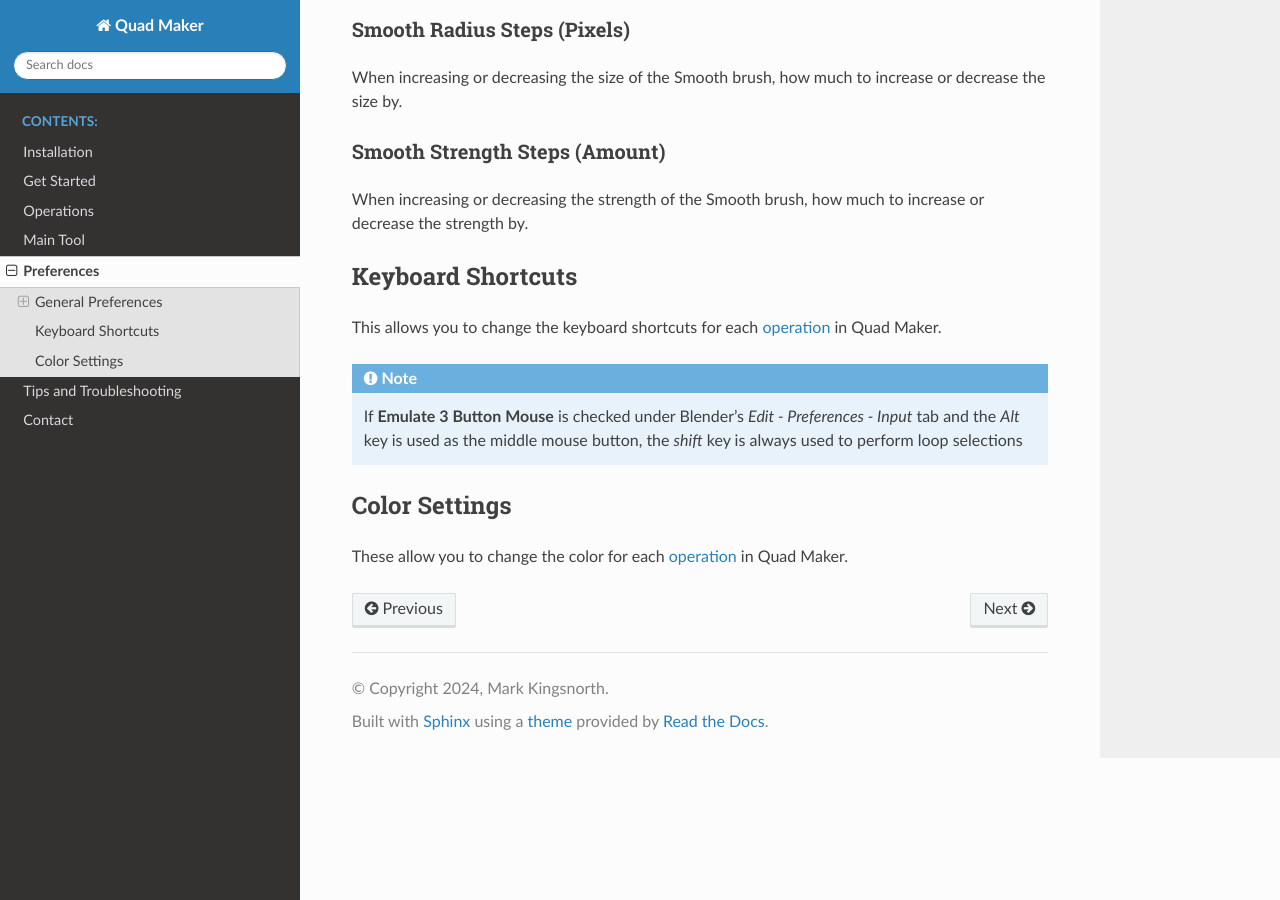
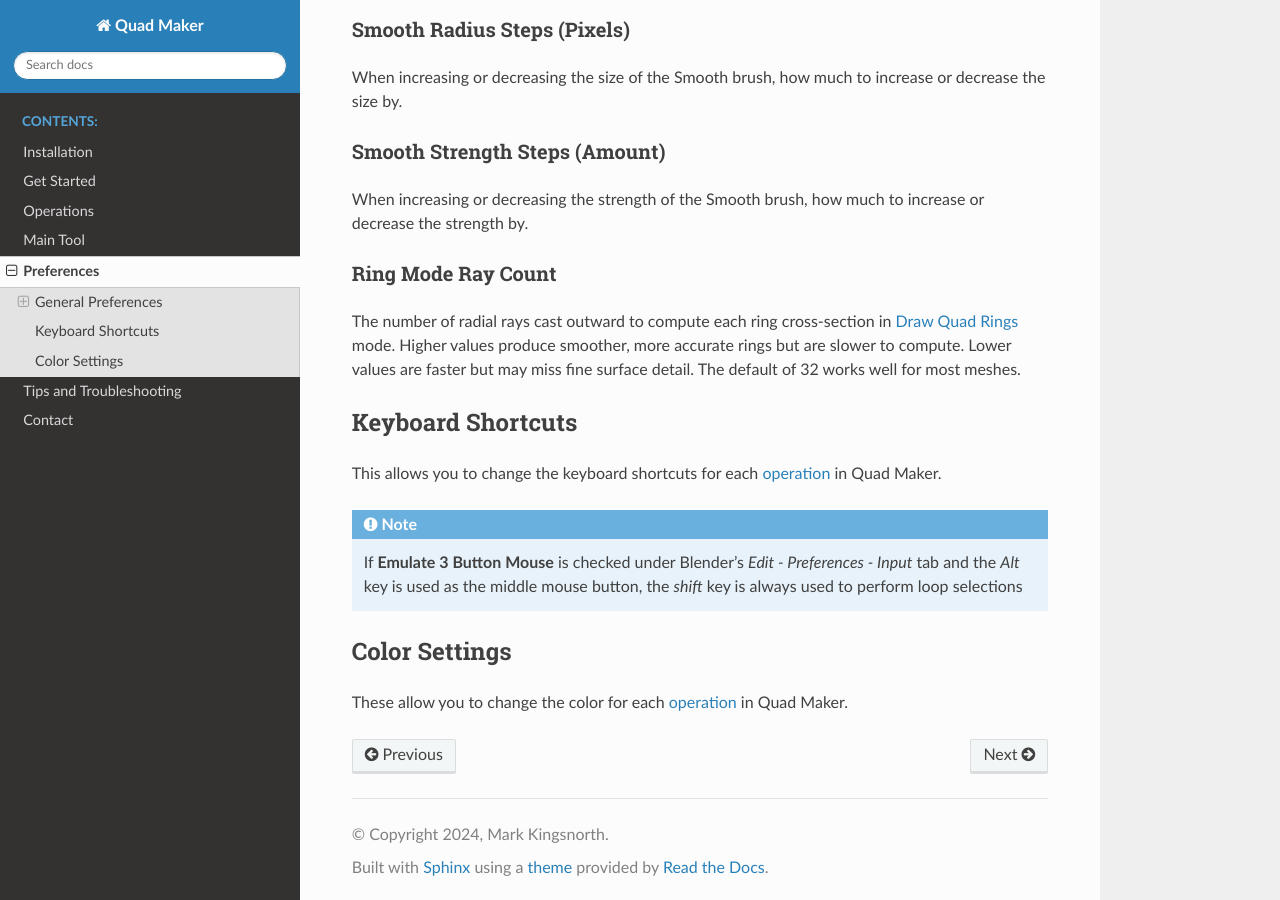
Before and after one commit to mkingsnorth/quad_maker_docs, a Sphinx documentation site: the page built from docs/preferences.rst, in a window 1280 px wide and 900 px high, scrolled down 2454 px. Built offline with Sphinx 7.4.7 and the Read the Docs theme 3.1.0, drawn with Linux system fonts in a browser that asks for light colours.

Commit message:
Add Ring Mode Ray Count to preferences docs
Co-Authored-By: Claude Sonnet 4.6 <noreply@anthropic.com>

```diff
--- a/docs/preferences.rst
+++ b/docs/preferences.rst
@@ -47,6 +47,11 @@ Smooth Strength Steps (Amount)
 
 When increasing or decreasing the strength of the Smooth brush, how much to increase or decrease the strength by.
 
+Ring Mode Ray Count
+------------------------------------------------------------
+
+The number of radial rays cast outward to compute each ring cross-section in :ref:`Draw Quad Rings<ring_mode>` mode. Higher values produce smoother, more accurate rings but are slower to compute. Lower values are faster but may miss fine surface detail. The default of 32 works well for most meshes.
+
 ======================================================
 Keyboard Shortcuts
 ======================================================
```
